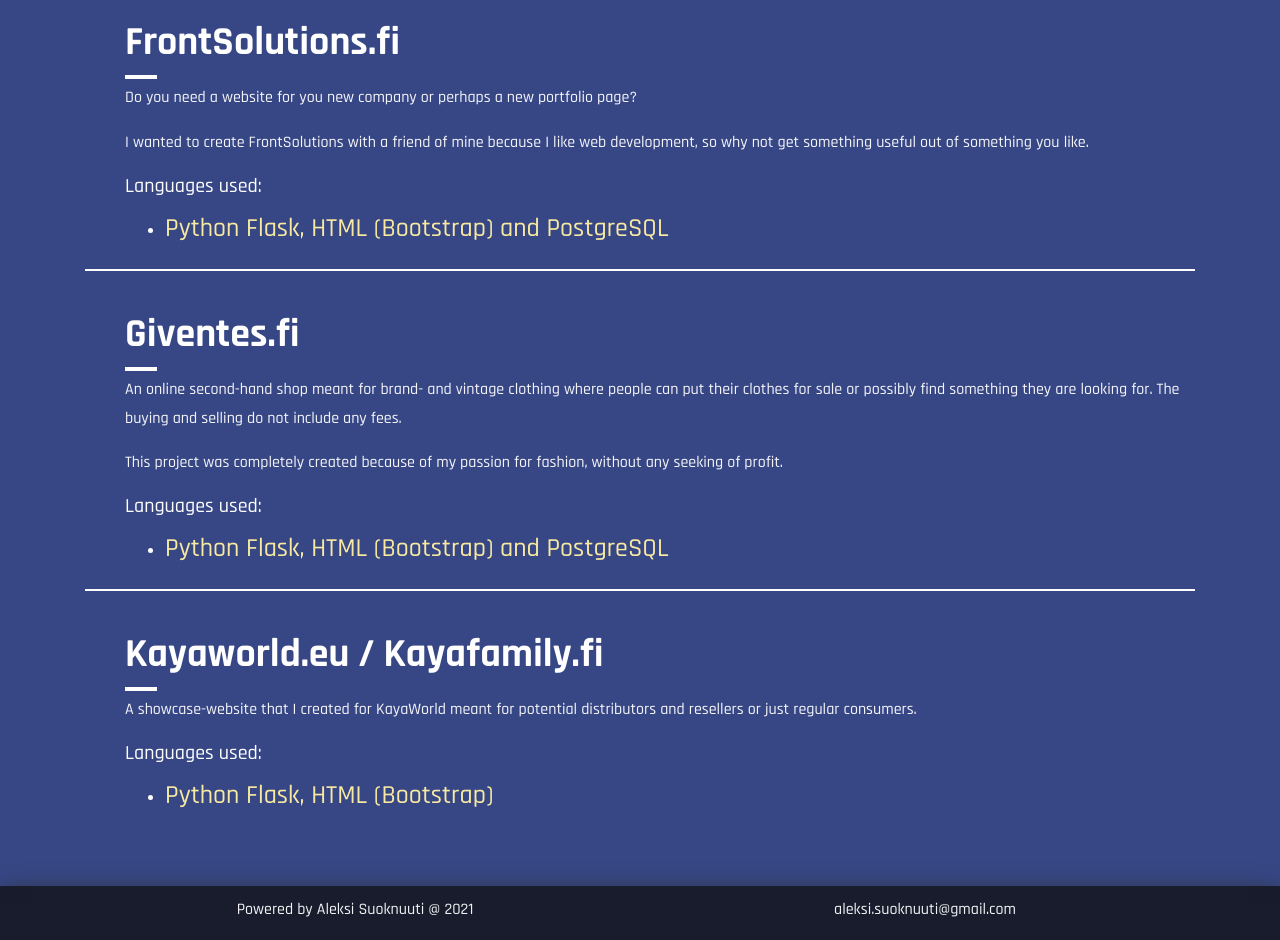
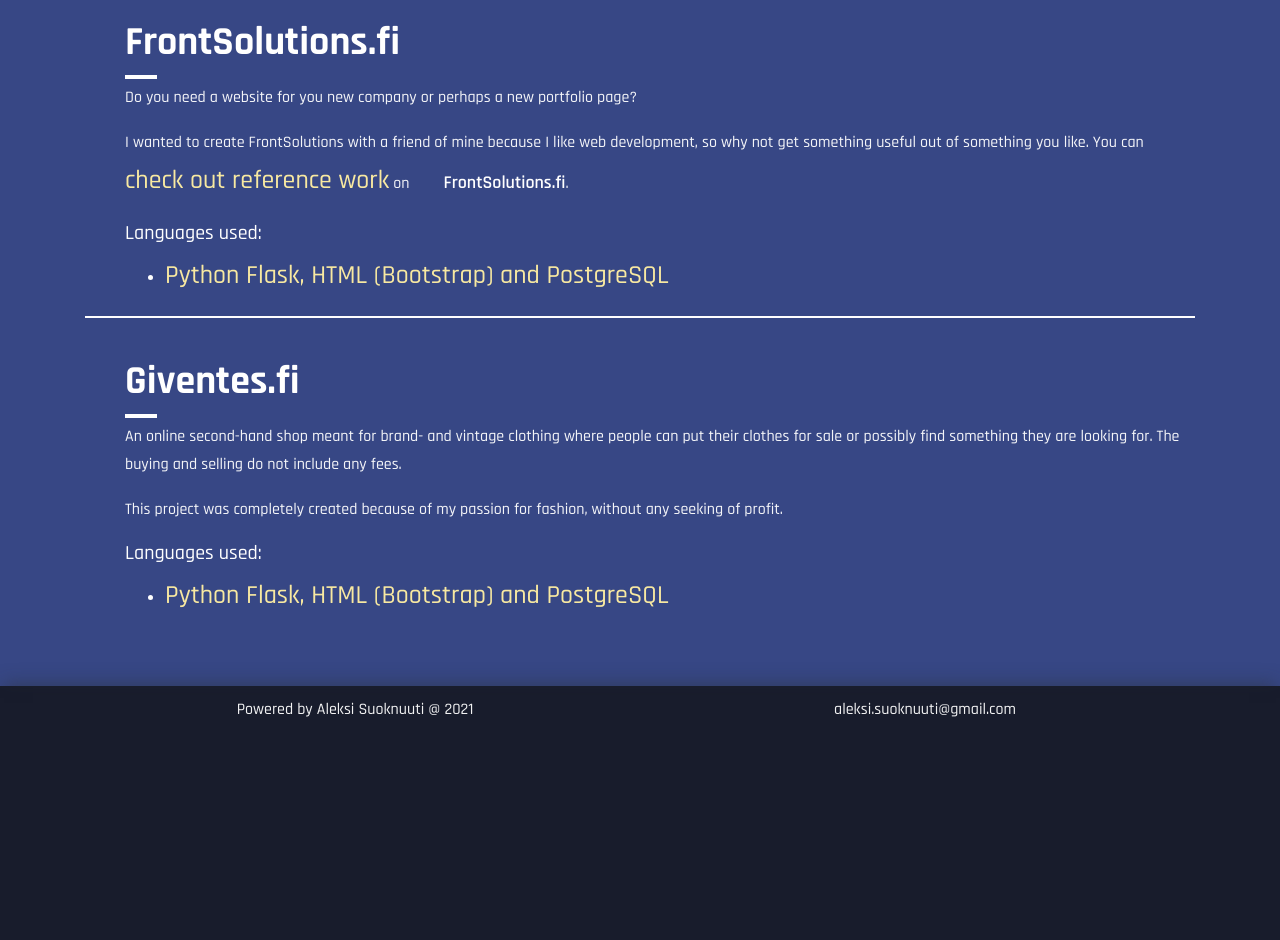
Before and after one commit to suoknuua/suoknuua.github.io, a plain HTML site: page index.html in a window 1280 px wide. Shown: the part 2940-3880 px from the top of the page. After the commit the page ends 3681 px from the top, so only its background shows below. Drawn offline with nearby package versions, Linux system fonts and the light colour scheme; a web font is replaced by a local one.

Commit message:
minor update

```diff
--- a/index.html
+++ b/index.html
@@ -178,7 +178,7 @@
                     </p>
                     <p>
                         I wanted to create FrontSolutions with a friend of mine because I like web development, so why not get something useful
-                        out of something you like.
+                        out of something you like. You can <span class="lang">check out reference work</span> on <a href="https://frontsolutions.fi">FrontSolutions.fi</a>.
                     </p>
                     <h5>
                         Languages used:
@@ -203,21 +203,6 @@
                     </h5>
                     <ul>
                         <li><span class="lang">Python Flask, HTML (Bootstrap) and PostgreSQL</span></li>
-                    </ul>
-                </div>
-                <hr>
-                <div class="jobs">
-                    <h3>Kayaworld.eu / Kayafamily.fi</h3>
-                    <hr class="under_h">
-                    <p>
-                        A showcase-website that I created for KayaWorld meant for potential distributors and resellers
-                        or just regular consumers.
-                    </p>
-                    <h5>
-                        Languages used:
-                    </h5>
-                    <ul>
-                        <li><span class="lang">Python Flask, HTML (Bootstrap)</span></li>
                     </ul>
                 </div>
             </div>
```
